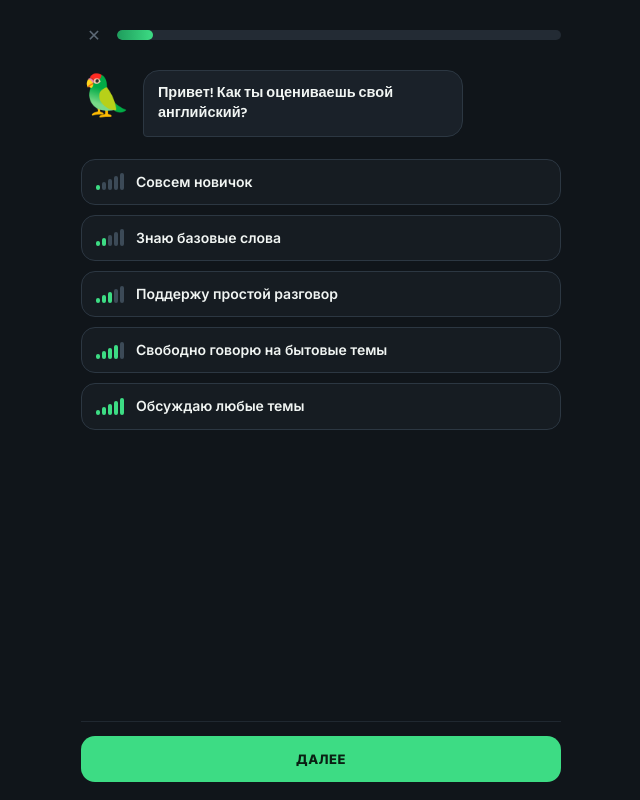
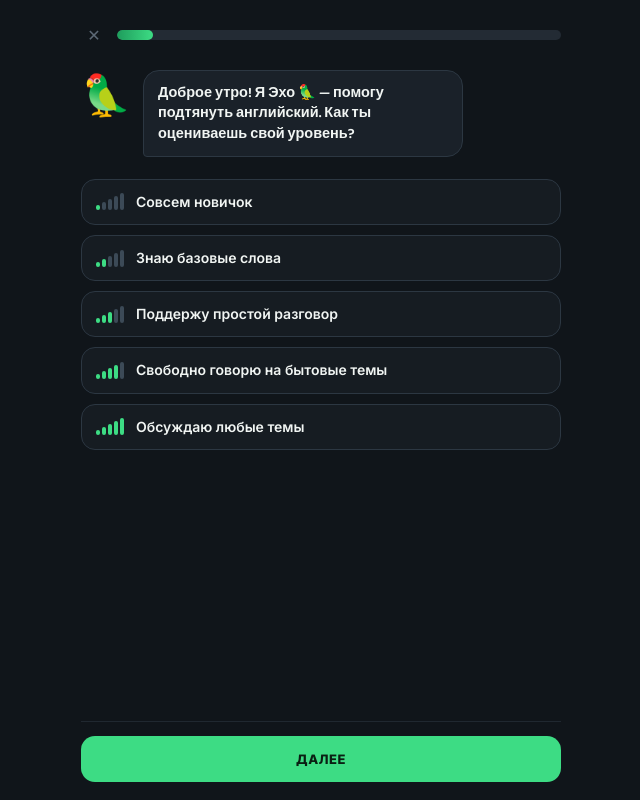
Before and after one commit to Ruxxl/asselieltscoach, a plain HTML site: page webapp/index.html in a window 1280 px wide. Shown: the whole page, without its empty margins (319-959 px from the left). Drawn offline with Linux system fonts and the light colour scheme; no server answers.

Commit message:
Personalize the opening greeting screen with Telegram name
Pulls first_name from Telegram.WebApp.initDataUnsafe.user (same
source already used for the profile screen) and prefixes it with a
time-of-day greeting, matching the bot's own /start message tone
("Привет! Я Эхо 🦜 — помогу подтянуть английский.").

```diff
--- a/webapp/index.html
+++ b/webapp/index.html
@@ -254,7 +254,7 @@
   <!-- 1: self-assessment -->
   <section class="screen active" data-screen="assess">
     <div class="topbar"><button class="xbtn" onclick="go('assess')">✕</button><div class="pbar"><i style="width:8%"></i></div></div>
-    <div class="mascot-row"><div style="font-size:40px;">🦜</div><div class="bubble">Привет! Как ты оцениваешь свой английский?</div></div>
+    <div class="mascot-row"><div style="font-size:40px;">🦜</div><div class="bubble" id="greetingBubble">Привет! Я Эхо — помогу подтянуть английский. Как ты оцениваешь свой уровень?</div></div>
     <button class="opt level-1" onclick="pick(this)"><span class="bars"><i style="height:5px"></i><i style="height:8px"></i><i style="height:11px"></i><i style="height:14px"></i><i style="height:17px"></i></span>Совсем новичок</button>
     <button class="opt level-2" onclick="pick(this)"><span class="bars"><i style="height:5px"></i><i style="height:8px"></i><i style="height:11px"></i><i style="height:14px"></i><i style="height:17px"></i></span>Знаю базовые слова</button>
     <button class="opt level-3" onclick="pick(this)"><span class="bars"><i style="height:5px"></i><i style="height:8px"></i><i style="height:11px"></i><i style="height:14px"></i><i style="height:17px"></i></span>Поддержу простой разговор</button>
@@ -520,10 +520,20 @@
     window.scrollTo(0,0);
   }
 
-  if (tg?.initDataUnsafe?.user) {
-    const u = tg.initDataUnsafe.user;
-    document.getElementById('profileName').textContent = [u.first_name, u.last_name].filter(Boolean).join(' ') || u.username || 'Гость';
+  const tgUser = tg?.initDataUnsafe?.user || null;
+
+  if (tgUser) {
+    document.getElementById('profileName').textContent = [tgUser.first_name, tgUser.last_name].filter(Boolean).join(' ') || tgUser.username || 'Гость';
   }
+
+  // Приветственный экран: имя берём из Telegram-аккаунта, тон приветствия — по времени суток.
+  (function personalizeGreeting(){
+    const hour = new Date().getHours();
+    const timeGreeting = hour < 5 ? 'Доброй ночи' : hour < 12 ? 'Доброе утро' : hour < 18 ? 'Добрый день' : 'Добрый вечер';
+    const name = tgUser?.first_name;
+    const hello = name ? `${timeGreeting}, ${name}!` : `${timeGreeting}!`;
+    document.getElementById('greetingBubble').textContent = `${hello} Я Эхо 🦜 — помогу подтянуть английский. Как ты оцениваешь свой уровень?`;
+  })();
 
   function pick(el){
     el.parentElement.querySelectorAll('.opt').forEach(o=>o.classList.remove('selected'));
```
